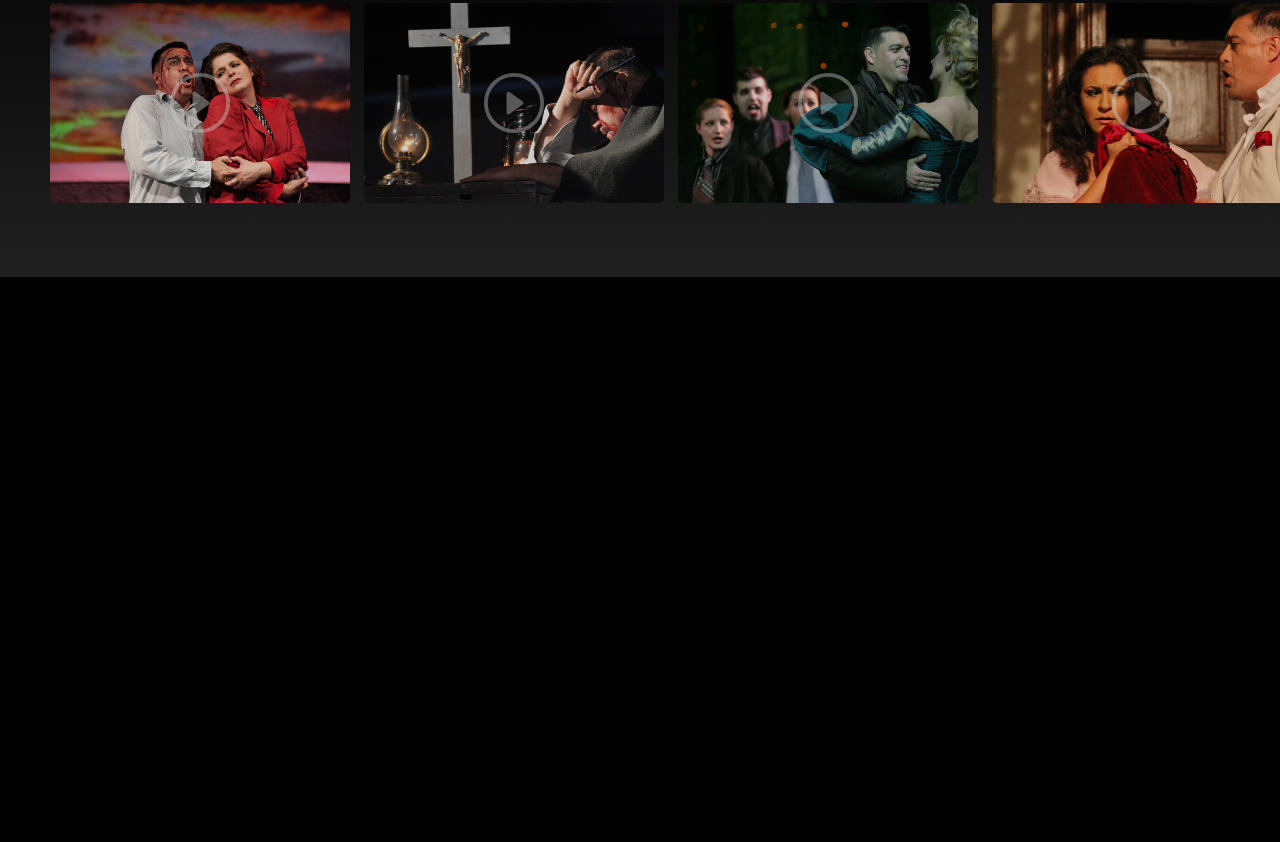
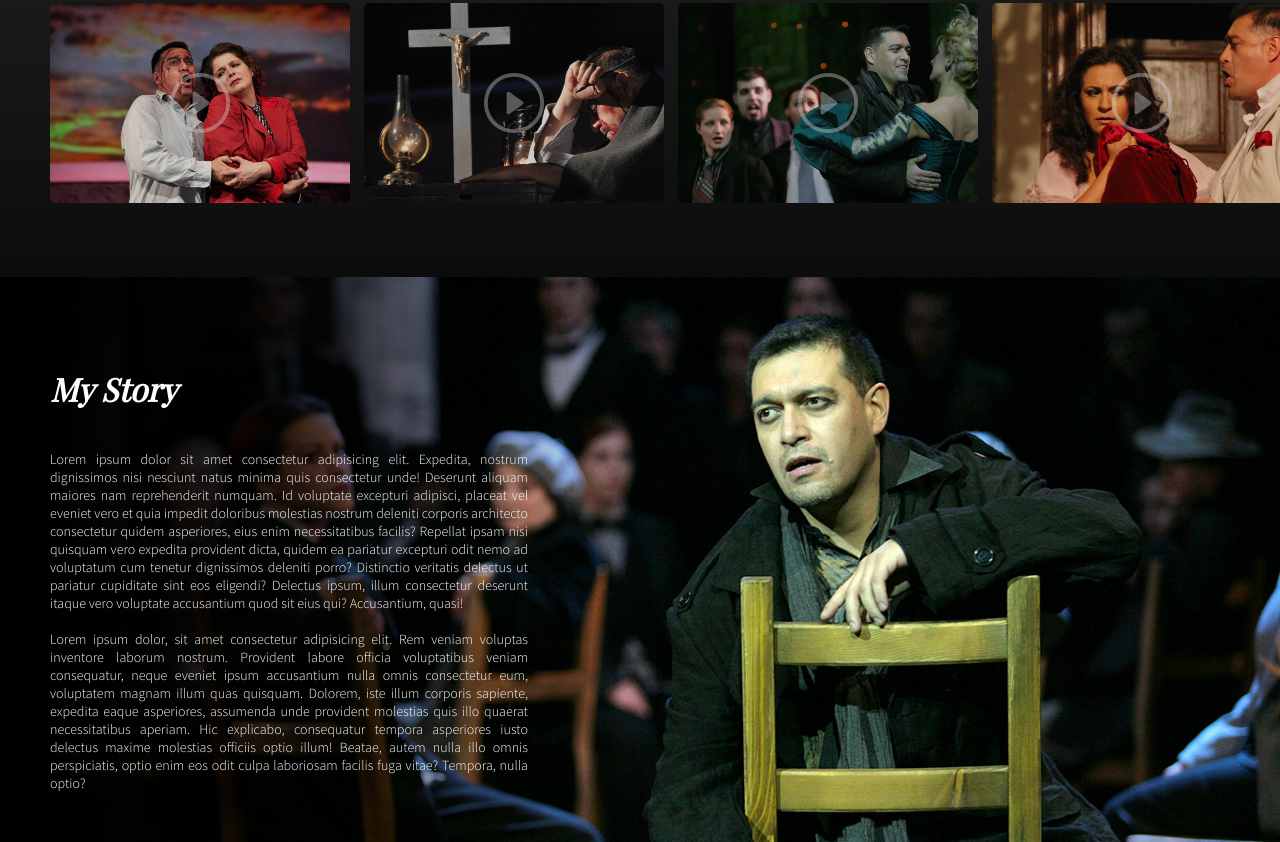
Before and after one commit to bodaiboka/xavier-website, a plain HTML site: page index.html in a window 1280 px wide. Shown: the part 1137-1979 px from the top of the page. Before the commit the page ends 1451 px from the top, so only its background shows below. Drawn offline with nearby package versions, Linux system fonts and the light colour scheme; a web font is replaced by a local one.

Commit message:
Creating story section.

```diff
--- a/index.html
+++ b/index.html
@@ -35,10 +35,11 @@
     </div>
 
     <div class="site-wrapper">
+
         <div class="hero">
             <h2>Opera Singer</h2>
             <h1>Xavier Rivadeneira</h1>
-            <button>MY LIFE STORY<i class="bi bi-chevron-right"></i></button>
+            <button class="hero-button">MY LIFE STORY<i class="bi bi-chevron-right"></i></button>
         </div>
 
         <!-- INTRODUCTION -->
@@ -51,7 +52,7 @@
                 </div>
             </div>
             <div class="intro-text">
-                <h1>Lorem ipsum</h1>
+                <h1>Welcome</h1>
                 <p>Lorem ipsum dolor sit amet consectetur adipisicing elit. Expedita, nostrum dignissimos nisi nesciunt natus minima quis consectetur unde! Deserunt aliquam maiores nam reprehenderit numquam. Id voluptate excepturi adipisci, placeat vel eveniet vero et quia impedit doloribus molestias nostrum deleniti corporis architecto consectetur quidem asperiores, eius enim necessitatibus facilis? Repellat ipsam nisi quisquam vero expedita provident dicta, quidem ea pariatur excepturi odit nemo ad voluptatum cum tenetur dignissimos deleniti porro? Distinctio veritatis delectus ut pariatur cupiditate sint eos eligendi? Delectus ipsum, illum consectetur deserunt itaque vero voluptate accusantium quod sit eius qui? Accusantium, quasi!</p>
                 <div class="quote normal-quote">
                     <p class="quote-text">Lorem ipsum dolor sit, amet consectetur adipisicing elit. Blanditiis rerum suscipit et vel magnam. Error maiores veritatis fuga repellendus dolor?</p>
@@ -91,12 +92,15 @@
         <!-- STORY -->
 
         <div class="story">
-            <h1>My Story</h1>
-
+            <div class="story-text">
+                <h1>My Story</h1>
+                <p>Lorem ipsum dolor sit amet consectetur adipisicing elit. Expedita, nostrum dignissimos nisi nesciunt natus minima quis consectetur unde! Deserunt aliquam maiores nam reprehenderit numquam. Id voluptate excepturi adipisci, placeat vel eveniet vero et quia impedit doloribus molestias nostrum deleniti corporis architecto consectetur quidem asperiores, eius enim necessitatibus facilis? Repellat ipsam nisi quisquam vero expedita provident dicta, quidem ea pariatur excepturi odit nemo ad voluptatum cum tenetur dignissimos deleniti porro? Distinctio veritatis delectus ut pariatur cupiditate sint eos eligendi? Delectus ipsum, illum consectetur deserunt itaque vero voluptate accusantium quod sit eius qui? Accusantium, quasi!</p>
+                <br>
+                <p>Lorem ipsum dolor, sit amet consectetur adipisicing elit. Rem veniam voluptas inventore laborum nostrum. Provident labore officia voluptatibus veniam consequatur, neque eveniet ipsum accusantium nulla omnis consectetur eum, voluptatem magnam illum quas quisquam. Dolorem, iste illum corporis sapiente, expedita eaque asperiores, assumenda unde provident molestias quis illo quaerat necessitatibus aperiam. Hic explicabo, consequatur tempora asperiores iusto delectus maxime molestias officiis optio illum! Beatae, autem nulla illo omnis perspiciatis, optio enim eos odit culpa laboriosam facilis fuga vitae? Tempora, nulla optio?</p>
+            </div>
         </div>
 
     </div>
-
 
     <script src="https://cdn.jsdelivr.net/npm/jquery@3.6.4/dist/jquery.min.js"></script>
     <script>
@@ -201,5 +205,6 @@
 
         })
     </script>
+
 </body>
 </html>
--- a/style.css
+++ b/style.css
@@ -69,7 +69,7 @@ html {
     font-size: medium;
 }
 
-.hero button {
+.hero-button {
     padding: 10px 16px 10px 16px;
     background-color: transparent;
     border: 1px solid #fefefe ;
@@ -176,7 +176,7 @@ html {
 /* VIDEOS */
 
 .videos {
-    background-image: linear-gradient(rgb(0, 0, 0), rgb(32, 32, 32));
+    background: linear-gradient(0deg, rgb(12, 12, 12), rgb(32, 32, 32));
     padding: 50px 0 50px 0;
 }
 
@@ -207,6 +207,11 @@ html {
     overflow: hidden;
     opacity: .8;
 }
+
+.video:hover {
+    box-shadow: 5px 5px 20px black;
+}
+
 
 .video i {
     display: table;
@@ -317,3 +322,32 @@ html {
     align-self: center;
     justify-self: center;
 }
+
+/* STORY */
+
+.story {
+    display: flex;
+    background-image: url(resources/image/cover1.jpg);
+    background-size: cover;
+    background-position: center top;
+}
+
+.story-text {
+    width: 100%;
+    max-width: 600px;
+    padding: 90px 72px 50px 50px;
+    color: #fefefe;
+    background: linear-gradient(90deg, rgba(0,0,0,1) 8%, rgba(0,0,0,0.6824930655856092) 55%, rgba(0,0,0,0) 100%);
+}
+
+.story-text h1 {
+    font-family: 'Playfair Display', serif;
+    font-style: italic;
+    margin-bottom: 40px;
+}
+
+.story-text > p {
+    font-family: 'Source Sans Pro', sans-serif;
+    font-size: 14px;
+    text-align: justify;
+}
```
